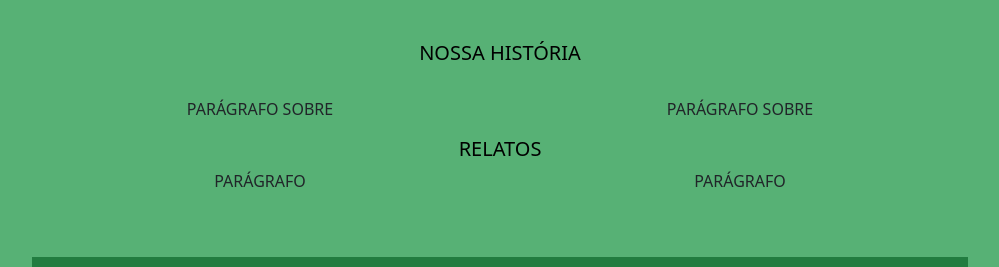
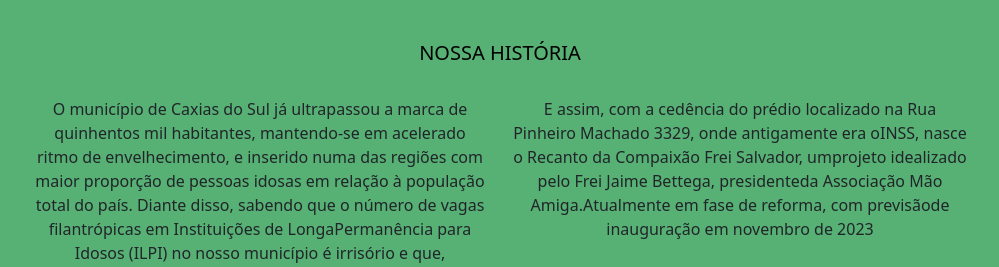
Before and after one commit to nickbrollop/site_cartelas, a Django app: page /RecantoDaCompaixao/QuemSomos/ in a window 1280 px wide. Shown: the part 932-1199 px from the top of the page, without its empty margins (140-1139 px from the left). Run offline with Django 4.2, Linux system fonts and the light colour scheme.

Commit message:
commitfim

```diff
--- a/templates/informacional.html
+++ b/templates/informacional.html
@@ -99,8 +99,8 @@
           </div>
           <div class="col">
             <center>
-                <h4> Ao doar XXX cartelas, é possível reciclar</h4>
-                <h4> e produzir uma cadeira de rodas! </h4>
+                <h4> Ao doar cartelas de remédio, você</h4>
+                <h4> ajuda a produzir portas e rodapés!</h4>
             </center>
           </div>
         </div>
--- a/templates/quem_somos.html
+++ b/templates/quem_somos.html
@@ -82,7 +82,11 @@
 
               <div>
                 <h5> NOSSA MISSÃO </h5>
-                <div style="color:#000000"> <p> Com a sensibilidade do Frei Jaime Bettega, o Projeto Mão Amiga foi criado e iniciou às atividades formando uma grande rede de parcerias visando o atendimento de crianças, de 0 a quatro anos, cujos os pais não conseguiam acessar escolinhas do município. Além disso, percebendo o acelerado ritmo de envelhecimento da população e sabendo que o número de vagas filantrópicas em Instituições de Longa Permanência para Idosos (ILPI) no nosso município é irrisório e que, infelizmente, a falta de convívio familiar e comunitário é uma realidade vivida por muitas pessoas idosas, a Associação Mão Amiga  percebeu a urgência de um espaço que olhasse para essas pessoas iniciando, assim, a construção do prédio do Recanto da Compaixão Frei Salvador. </p> </div>
+                <div style="color:#000000"> <p> O Projeto Mão Amiga foi criado e iniciou às atividades formando uma grande rede de parcerias visando o atendimento de crianças,
+                  de 0 a quatro anos, cujos os pais não conseguiam acessar escolinhas do município. Além disso, percebendo o acelerado ritmo de envelhecimento da população e
+                  sabendo que o número de vagas filantrópicas em Instituições de Longa Permanência para Idosos (ILPI) no nosso município é irrisório e que, infelizmente, a
+                  ]falta de convívio familiar e comunitário é uma realidade vivida por muitas pessoas idosas, a Associação Mão Amiga  percebeu a urgência de um espaço que
+                  olhasse para essas pessoas iniciando, assim, a construção do prédio do Recanto da Compaixão Frei Salvador. </p> </div>
               </div>
             </div>
 
@@ -93,24 +97,18 @@
           <div class="container text-center">
             <div class="row align-items-start">
               <div class="col">
-                <p> PARÁGRAFO SOBRE</p>
+                <p>O município de Caxias do Sul já ultrapassou a marca de quinhentos mil habitantes, mantendo-se
+                  em acelerado ritmo de envelhecimento, e inserido numa das regiões com maior proporção de pessoas idosas em relação à população total do país.
+                  Diante disso, sabendo que o número de vagas filantrópicas em Instituições de LongaPermanência para Idosos (ILPI) no nosso município é
+                  irrisório e que, infelizmente, a falta de convívio familiar e comunitário é uma realidade vivida por muitas pessoas idosas, a Associação Mão Amiga,
+                  ciente que se impõe ao Estado e à sociedade o desafio de pensar em formas de proteção para esse público muitas vezes negligenciado, percebeu a
+                  urgência de um espaço que olhasse para essas pessoas.</p>
               </div>
               <div class="col">
-                <p> PARÁGRAFO SOBRE</p>
+                <p> E assim, com a cedência do prédio localizado na Rua Pinheiro Machado 3329, onde antigamente era oINSS, nasce o Recanto da
+                  Compaixão Frei Salvador, umprojeto idealizado pelo Frei Jaime Bettega, presidenteda Associação Mão Amiga.Atualmente em
+                  fase de reforma, com previsãode inauguração em novembro de 2023 </p>
         </div>
-
-        </br>
-          <div style="color:#000000"> <center><h5> RELATOS </h5></center></div>
-        </br>
-
-        <div class="container text-center">
-          <div class="row align-items-start">
-            <div class="col">
-              <p> PARÁGRAFO </p>
-            </div>
-            <div class="col">
-              <p> PARÁGRAFO </p>
-            </div>
       </div>
 
     </br>
```
